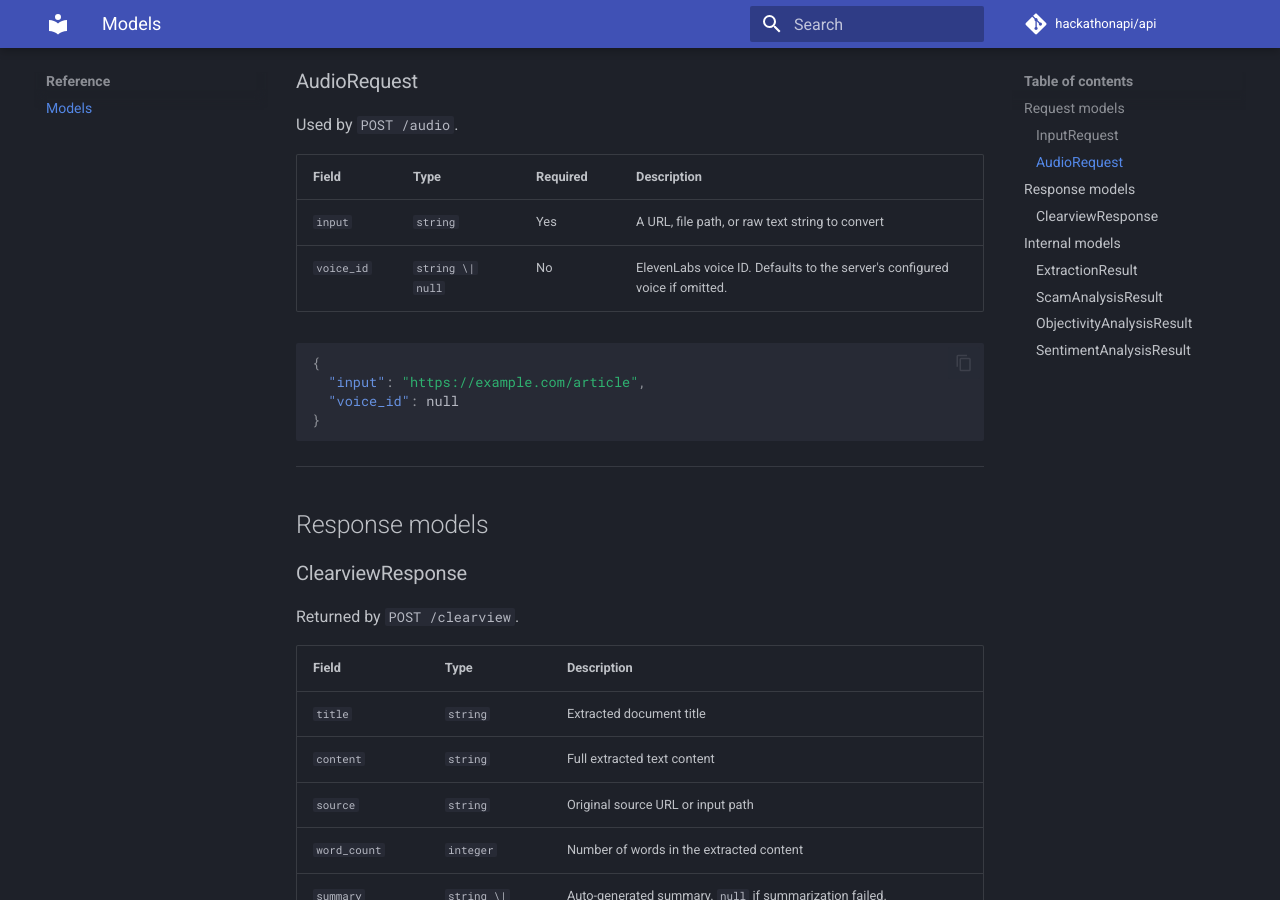
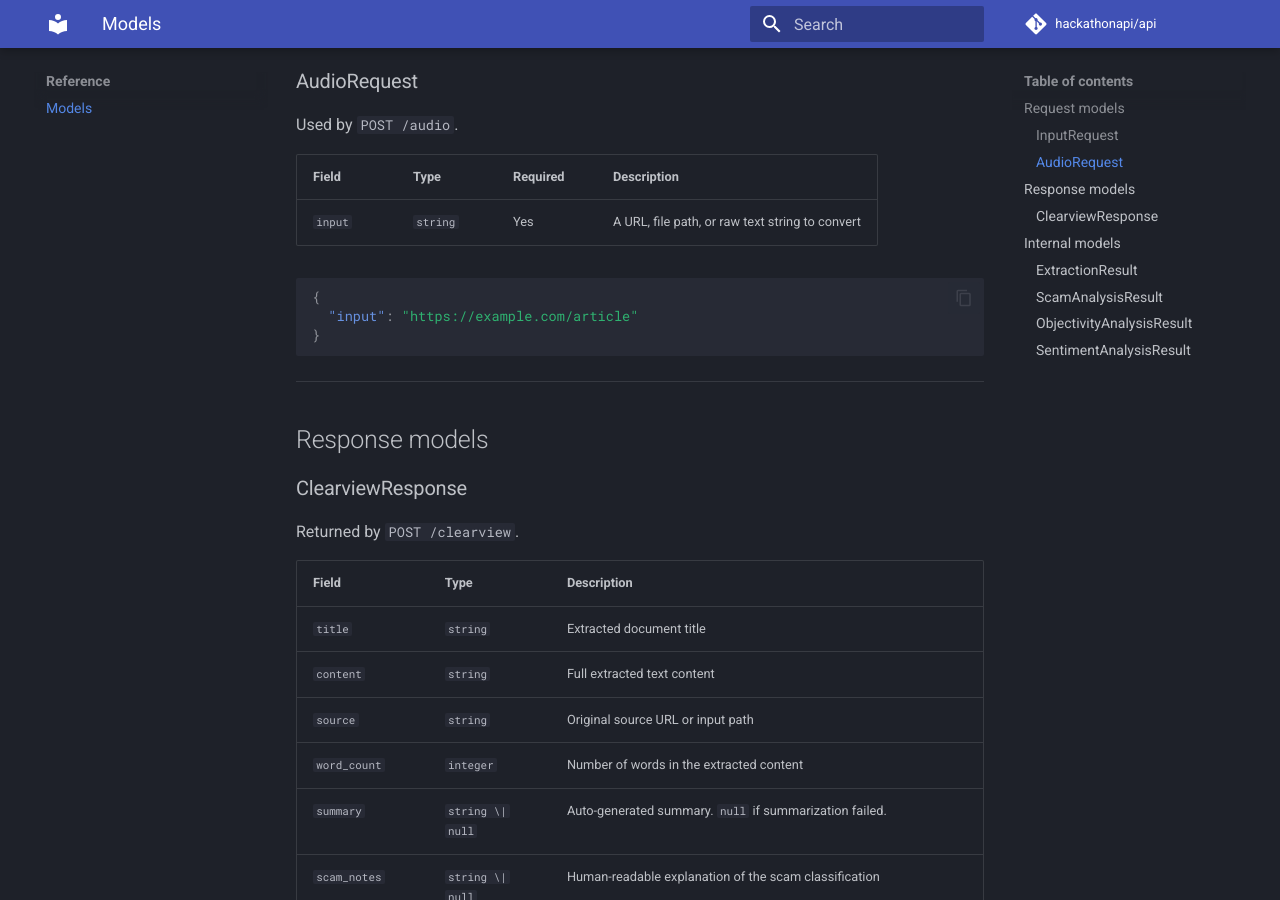
Before and after one commit to hackathonapi/api, an MkDocs documentation site: the page built from docs/reference/models.md, in a window 1280 px wide and 900 px high, scrolled down 651 px. Built offline with MkDocs 1.6.1 and Material for MkDocs 9.7.7, drawn with Linux system fonts in a browser that asks for light colours; comment, search, counter and statistics services are not loaded.

Commit message:
final change

````diff
--- a/docs/reference/models.md
+++ b/docs/reference/models.md
@@ -29,12 +29,10 @@ Used by `POST /audio`.
 | Field | Type | Required | Description |
 |---|---|---|---|
 | `input` | `string` | Yes | A URL, file path, or raw text string to convert |
-| `voice_id` | `string \| null` | No | ElevenLabs voice ID. Defaults to the server's configured voice if omitted. |
 
 ```json
 {
-  "input": "https://example.com/article",
-  "voice_id": null
+  "input": "https://example.com/article"
 }
 ```
 
````
